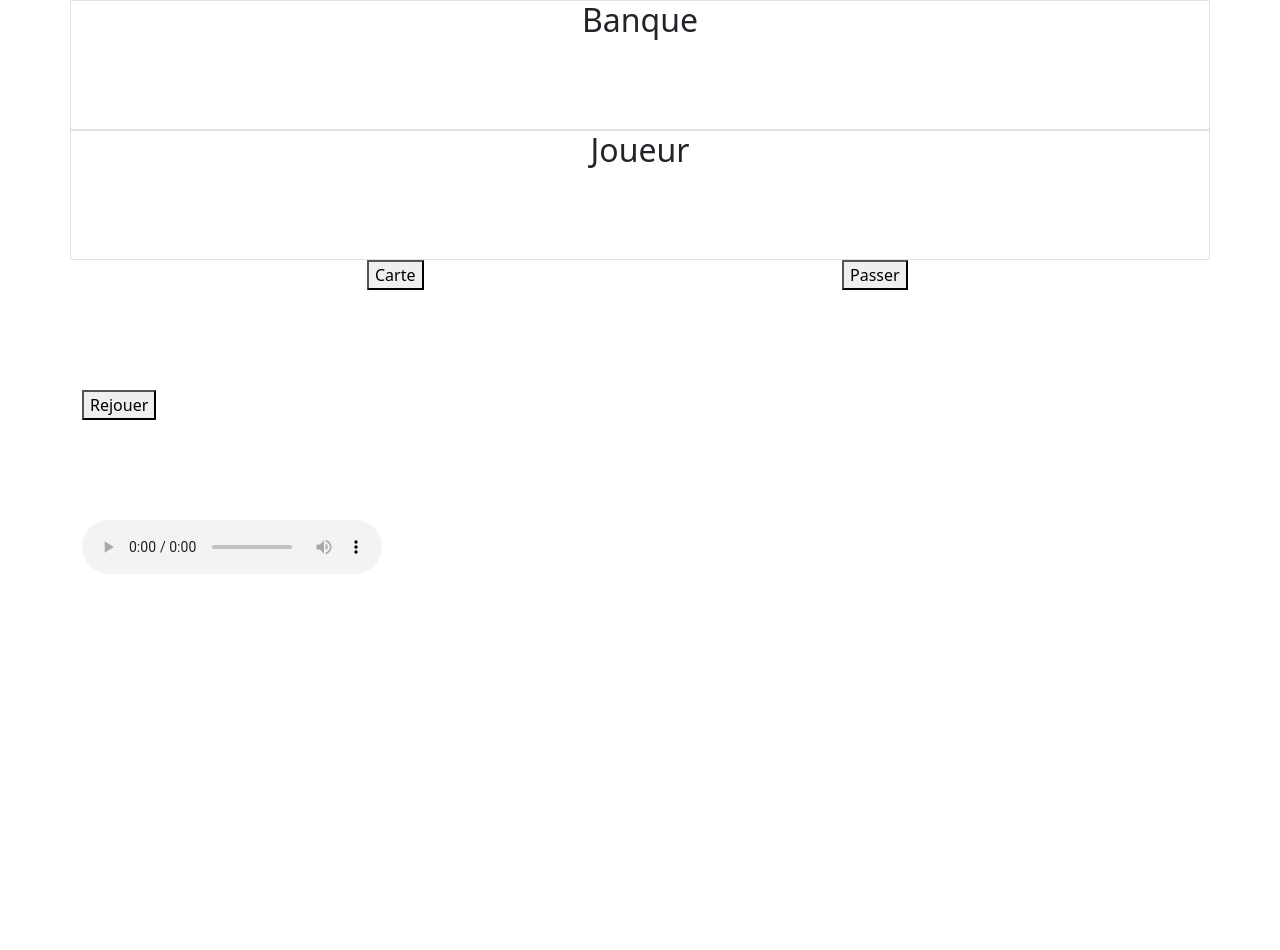
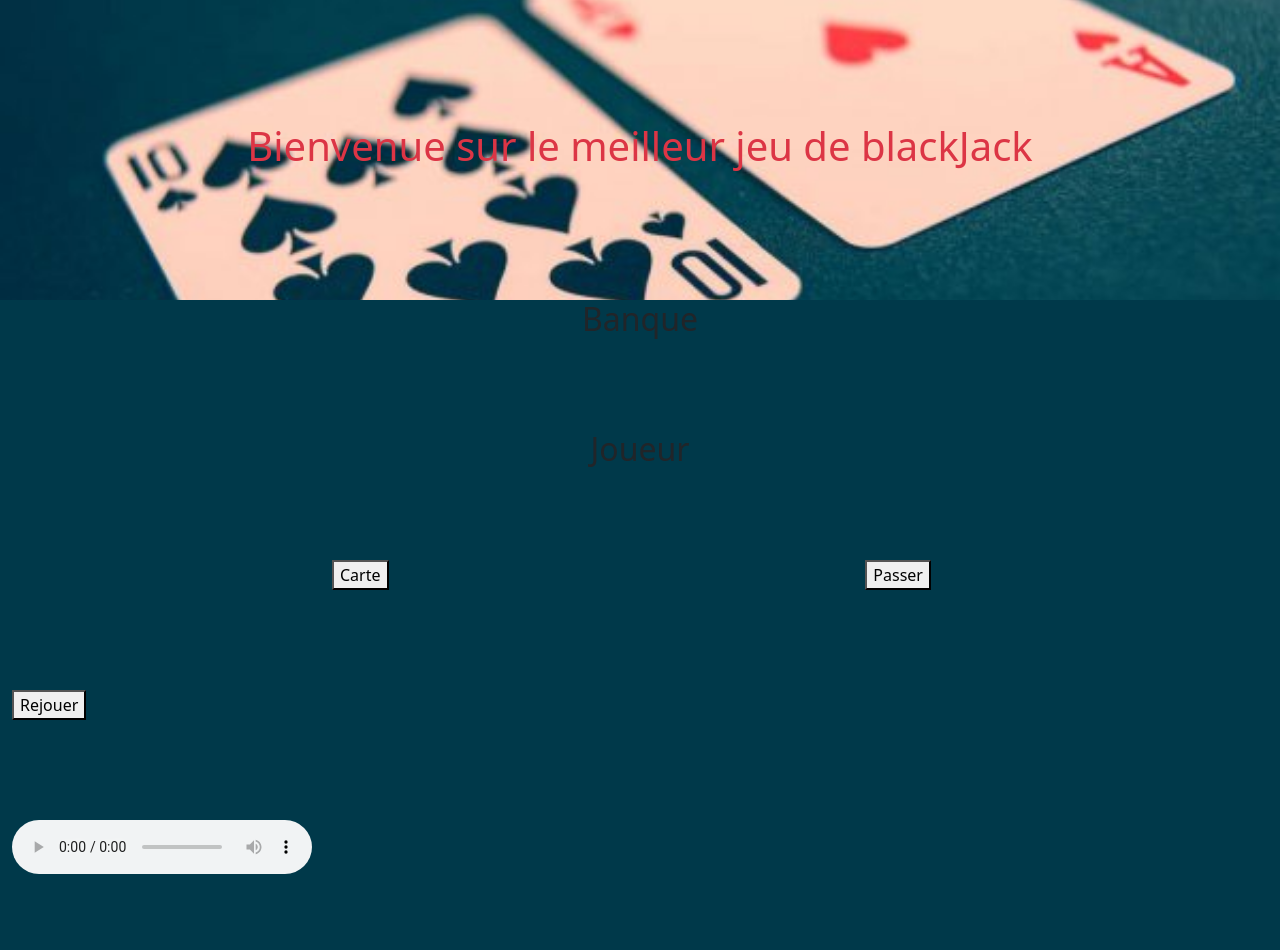
Before and after one commit to ElisabethDuong/projet-trio-BlackJack, a plain HTML site: page index.html in a window 1280 px wide. Before the commit the page ends 800 px from the top, so only its background shows below. Drawn offline with nearby package versions, Linux system fonts and the light colour scheme.

Commit message:
début du front

```diff
--- a/asset/css/style.css
+++ b/asset/css/style.css
@@ -1,3 +1,13 @@
+.corp {
+  background-color: #00394a;
+}
+
+nav {
+  background: url("/projet-trio-BlackJack/asset/img/imgs/img-casino-nav.jpg")
+    no-repeat center / cover;
+  height: 300px;
+}
+
 .row {
   height: 130px;
 }
--- a/index.html
+++ b/index.html
@@ -12,14 +12,20 @@
 </head>
 
 <body>
-    <div class="container">
-        <div class="row border">
+<header>
+    <nav class="container-fluid d-flex justify-content-center align-items-center">
+        <h1 class="text-danger">Bienvenue sur le meilleur jeu de blackJack</h1>
+    </nav>
+</header>
+    <div class="container-fluid corp">
+        <div class="col-12">
+            <div class="row">
                 <div class="col-6 offset-3 text-center">
                     <h2>Banque</h2>
                     <h2 id="banque"></h2>
                 </div>
             </div>
-        <div class="row border">
+            <div class="row">
                 <div class="col-6 offset-3 text-center">
                     <h2>Joueur</h2>
                     <h2 id="joueur"></h2>
@@ -46,6 +52,8 @@
                 </div>
             </div>
         </div>
+
+    </div>
     <script src="https://cdn.jsdelivr.net/npm/bootstrap@5.0.0-beta1/dist/js/bootstrap.bundle.min.js"
         integrity="sha384-ygbV9kiqUc6oa4msXn9868pTtWMgiQaeYH7/t7LECLbyPA2x65Kgf80OJFdroafW"
         crossorigin="anonymous"></script>
```
Also changed, not shown: asset/img/imgs/img-casino-nav.jpg (added). Lines whose indentation alone changed are shown as unchanged.
